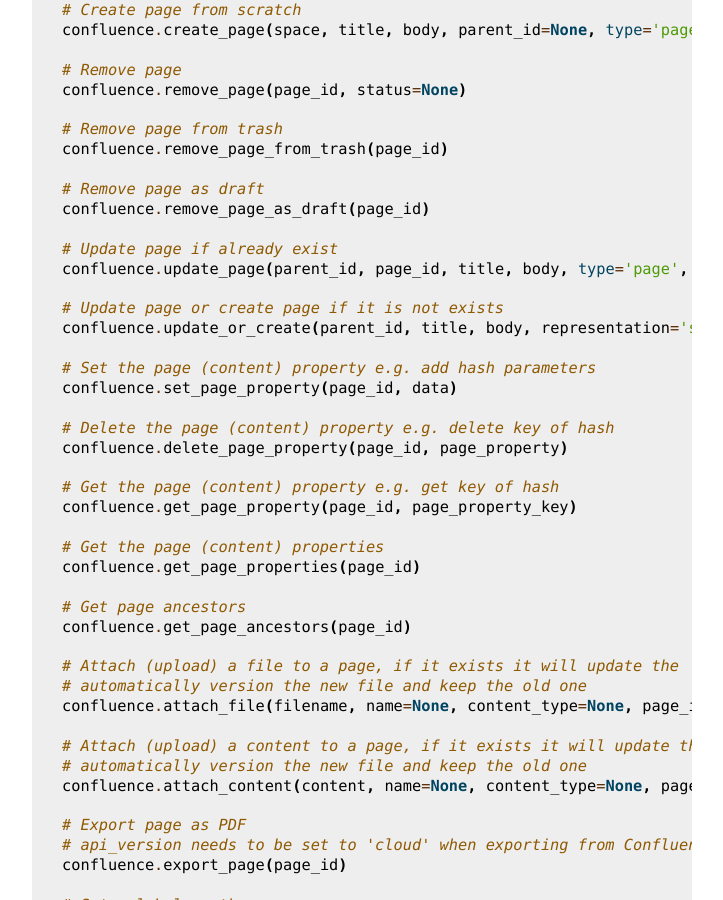
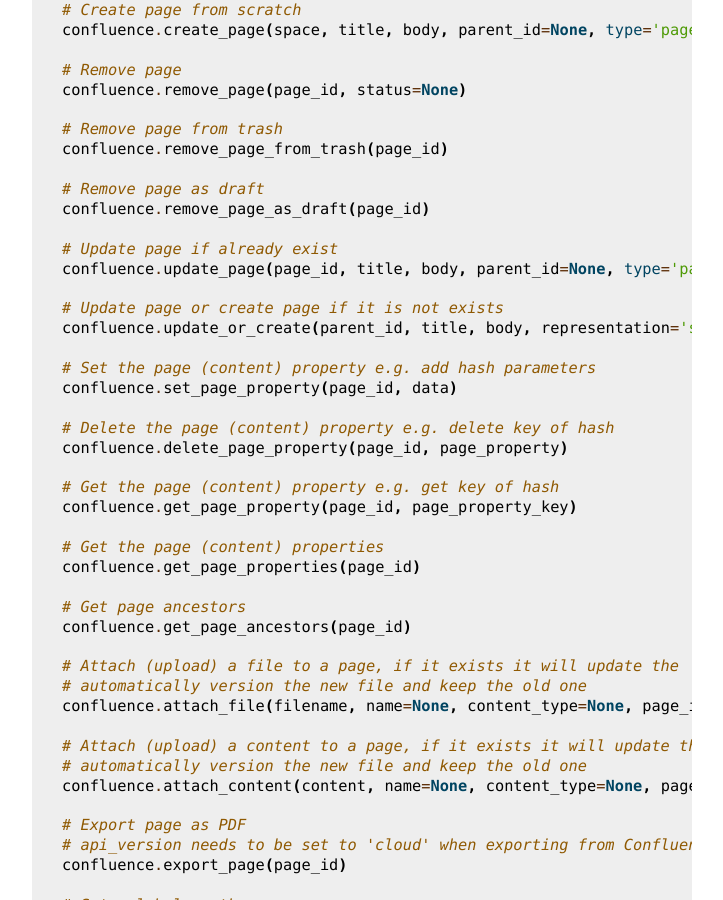
Before and after one commit to atlassian-api/atlassian-python-api, a Sphinx documentation site: the page built from docs/confluence.rst, in a window 1280 px wide and 900 px high, scrolled down 1199 px. Shown: the whole window, without its empty margins (388-1111 px from the left). Built offline with Sphinx 7.4.7, drawn with Linux system fonts in a browser that asks for light colours; pages that are not in the unit, such as notebooks, are missing from menus.

Commit message:
Docs: Correct documentation of Confluence.update_page()
Previously the documentation erroneously indicated that
Confluence.update_page() required the parent page id as
the first positional argument when it actually is a kwarg.
Also add the missing minor_edit kwarg.

```diff
--- a/docs/confluence.rst
+++ b/docs/confluence.rst
@@ -71,7 +71,7 @@
     confluence.remove_page_as_draft(page_id)
 
     # Update page if already exist
-    confluence.update_page(parent_id, page_id, title, body, type='page', representation='storage')
+    confluence.update_page(page_id, title, body, parent_id=None, type='page', representation='storage', minor_edit=False)
 
     # Update page or create page if it is not exists
     confluence.update_or_create(parent_id, title, body, representation='storage')
```
